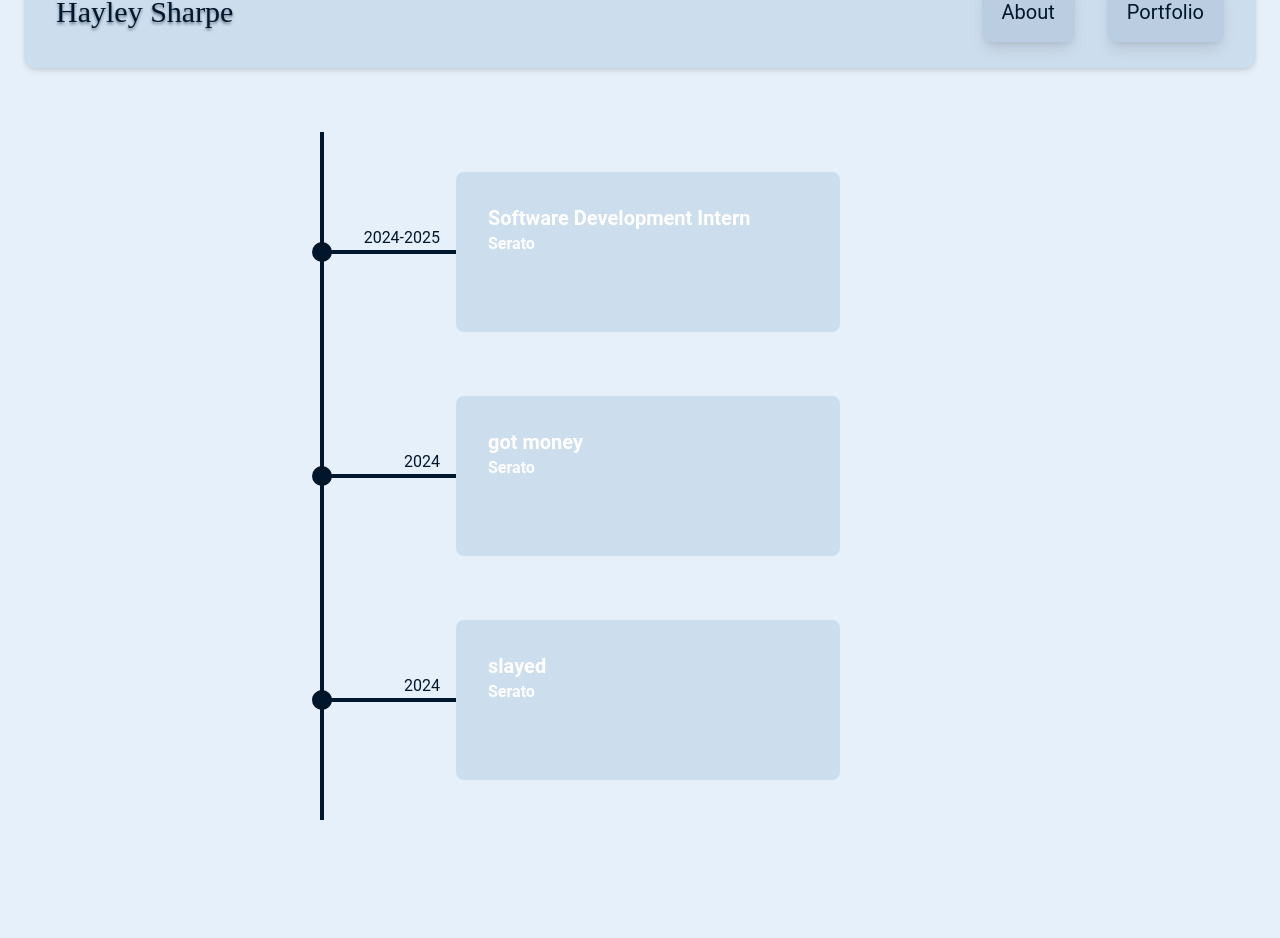
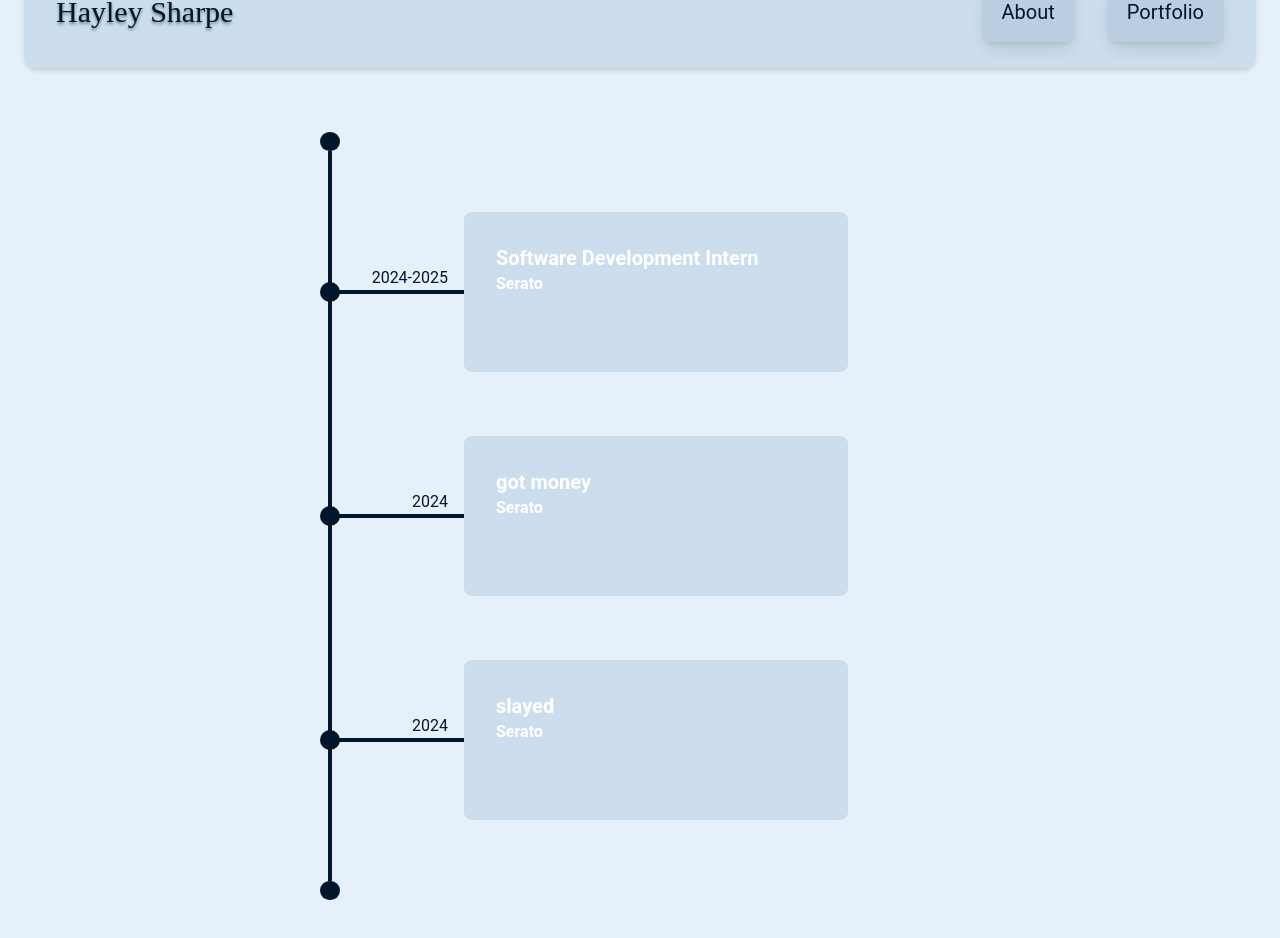
Before and after one commit to h4yleysh4rpe/h4yleysh4rpe.github.io, a React (Vite) app: page /portfolio in a window 1280 px wide. Shown: the part 68-1006 px from the top of the page. Before the commit the page ends 928 px from the top, so only its background shows below. Built offline with nearby package versions, Linux system fonts and the light colour scheme.

Commit message:
add dpts to ends of timeline

```diff
--- a/src/components/Timeline.jsx
+++ b/src/components/Timeline.jsx
@@ -28,10 +28,12 @@ export default function Timeline() {
     <div>
       <div className="flex flex-row w-full pb-10 pt-10">
         <div className="w-1/4"></div>
-        <div>
+        <div className="flex flex-col items-center -mr-2">
+          <div className="bg-navy rounded-full text-center w-5 h-5"></div>
           <div className="h-full border-l-4 border-l-navy"></div>
+          <div className="bg-navy rounded-full text-center w-5 h-5"></div>
         </div>
-        <div className="mt-10 mb-10 flex flex-col justify-evenly gap-16">
+        <div className="mt-20 mb-20 flex flex-col justify-evenly gap-16">
           {timelineData.map((item, index) => (
             <div key={index} className="flex flex-row items-center">
               <div
```
